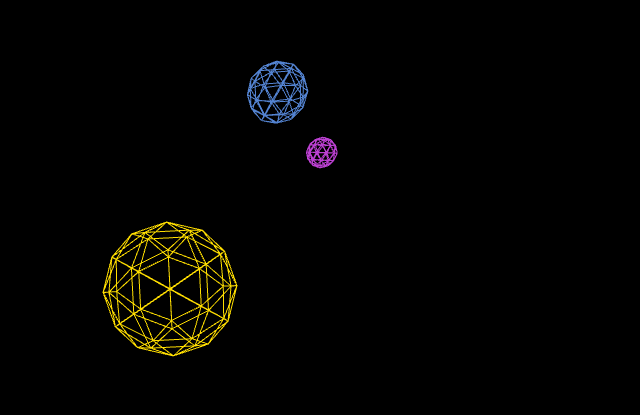
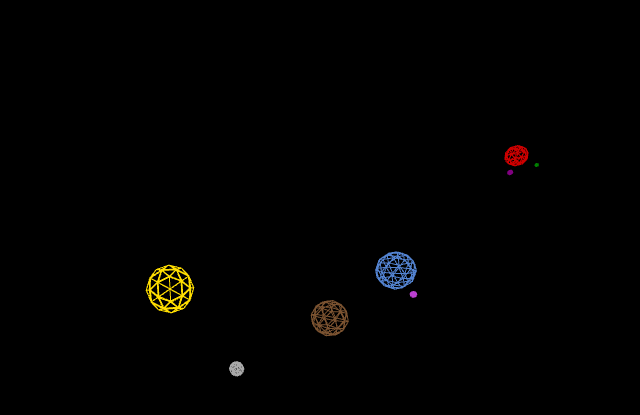
Before and after one commit to OhEsPaco/planetarium, a plain HTML site: page index.html in a window 1280 px wide. Shown: the part 111-526 px from the top of the page, without its empty margins (470-1110 px from the left). Drawn offline with Linux system fonts and the light colour scheme; animation ran at ten frames a second.

Commit message:
Added more planets

```diff
--- a/index.html
+++ b/index.html
@@ -10,14 +10,14 @@
 <script src='js/three.min.js'></script>
 
 <script>
-    //Commit de prueba
     // CONSTANTS =========================================================
     var simulation_speed = 1;
     var min_simulation_speed = -20;
     var max_simulation_speed = +20;
     var control_speed=20;
     // PLANETS =========================================================
-    var sun, earth, moon;
+    var sun, mercury, venus, earth, mars;
+    var moon, phobos, deimos;
 
     // CAMERA, SCENE, RENDERER... ========================================
     var camera, scene, renderer;
@@ -46,42 +46,95 @@
 
 
     function init(){
-      camera = new THREE.PerspectiveCamera(75, window.innerWidth / window.innerHeight, 1, 2000);
-      camera.position.z = 700;
-      camera.position.x = 10000;
-      camera.position.y = 10000;
+      camera = new THREE.PerspectiveCamera(75, window.innerWidth / window.innerHeight, 1, 4000);
+      camera.position.z = 3500;
+      camera.position.x = 0;
+      camera.position.y = 0;
 
       scene = new THREE.Scene();
 
+      //Sun
       sun = {
         orbit_radius: 0,
         translation_speed: 0,
         rotation_speed: 0.001,
         angle:0,
-        mesh: new THREE.Mesh(new THREE.IcosahedronGeometry(90, 1), new THREE.MeshBasicMaterial({ color: 0xffde00 , wireframe:true}))
+        mesh: new THREE.Mesh(new THREE.IcosahedronGeometry(160, 1), new THREE.MeshBasicMaterial({ color: 0xffde00 , wireframe:true}))
       };
 
-      sun.mesh.position.x=camera.position.x;
-      sun.mesh.position.y=camera.position.y;
+      scene.add(sun.mesh);
+
+      //Mercury
+      mercury = {
+        orbit_radius: 698,
+        translation_speed: 0.04892,
+        rotation_speed: 0.02,
+        angle:0,
+        mesh: new THREE.Mesh(new THREE.IcosahedronGeometry(48, 1), new THREE.MeshBasicMaterial({ color: 0xA9A9A9 , wireframe:true}))
+      };
+      scene.add(mercury.mesh);
+
+      //Venus
+      venus = {
+        orbit_radius: 1089,
+        translation_speed: 0.03502,
+        rotation_speed: -0.015,
+        angle:0,
+        mesh: new THREE.Mesh(new THREE.IcosahedronGeometry(121, 1), new THREE.MeshBasicMaterial({ color: 0x7A5230 , wireframe:true}))
+      };
+
+      scene.add(venus.mesh);
+
+      //Earth
       earth = {
-        orbit_radius: 300,
-        translation_speed: 0.01,
-        rotation_speed: 0.01,
+        orbit_radius: 1520,
+        translation_speed: 0.02978,
+        rotation_speed: 0.09,
         angle:0,
-        mesh: new THREE.Mesh(new THREE.IcosahedronGeometry(40, 1), new THREE.MeshBasicMaterial({ color: 0x5383d1 , wireframe:true}))
+        mesh: new THREE.Mesh(new THREE.IcosahedronGeometry(127, 1), new THREE.MeshBasicMaterial({ color: 0x5383d1 , wireframe:true}))
       };
 
       moon = {
-        orbit_radius: 100,
+        orbit_radius: 200,
         translation_speed: 0.05,
         rotation_speed: 0.05,
         angle:0,
         mesh: new THREE.Mesh(new THREE.IcosahedronGeometry(20, 1), new THREE.MeshBasicMaterial({ color: 0xbb40d1 , wireframe:true}))
       };
 
-      scene.add(sun.mesh);
       scene.add(earth.mesh);
       scene.add(moon.mesh);
+
+      //Mars
+
+      mars = {
+        orbit_radius: 2492,
+        translation_speed: 0.02407,
+        rotation_speed: 0.08,
+        angle:0,
+        mesh: new THREE.Mesh(new THREE.IcosahedronGeometry(67, 1), new THREE.MeshBasicMaterial({ color: 0xCC0000 , wireframe:true}))
+      };
+
+      phobos = {
+        orbit_radius: 120,
+        translation_speed: 0.07,
+        rotation_speed: 0.01,
+        angle:0,
+        mesh: new THREE.Mesh(new THREE.IcosahedronGeometry(15, 1), new THREE.MeshBasicMaterial({ color: 0x800080 , wireframe:true}))
+      };
+
+      deimos = {
+        orbit_radius: 150,
+        translation_speed: 0.04,
+        rotation_speed: 0.01,
+        angle:0,
+        mesh: new THREE.Mesh(new THREE.IcosahedronGeometry(10, 1), new THREE.MeshBasicMaterial({ color: 0x008000 , wireframe:true}))
+      };
+
+      scene.add(mars.mesh);
+      scene.add(phobos.mesh);
+      scene.add(deimos.mesh);
+
 
       renderer = new THREE.WebGLRenderer({antialias:true});
       renderer.setSize( window.innerWidth, window.innerHeight );
@@ -91,13 +144,24 @@
     function animation(){
       window.requestAnimationFrame(animation);
 
+      translation(sun, mercury);
+      translation(sun, venus);
+      translation(sun, earth);
+      translation(sun, mars);
 
-      translation(sun, earth);
       translation(earth, moon);
+
+      translation(mars, phobos);
+      translation(mars, deimos);
 
       rotation(sun);
       rotation(earth);
       rotation(moon);
+      rotation(mercury);
+      rotation(venus);
+      rotation(mars);
+      rotation(phobos);
+      rotation(deimos);
 
       renderer.render(scene, camera);
     }
@@ -108,14 +172,14 @@
       }
       switch (event.key) {
         case "ArrowDown":
-          simulation_speed--;
+          simulation_speed=simulation_speed-0.3;
           if(simulation_speed<min_simulation_speed){
             simulation_speed=min_simulation_speed;
           }
         break;
 
         case "ArrowUp":
-          simulation_speed++;
+        simulation_speed=simulation_speed+0.3;
           if(simulation_speed>max_simulation_speed){
             simulation_speed=max_simulation_speed;
           }
@@ -139,8 +203,8 @@
 
         case "q":
           camera.position.z+=control_speed;
-          if(camera.position.z>2000){
-            camera.position.z=2000;
+          if(camera.position.z>4000){
+            camera.position.z=4000;
           }
         break;
 
```
